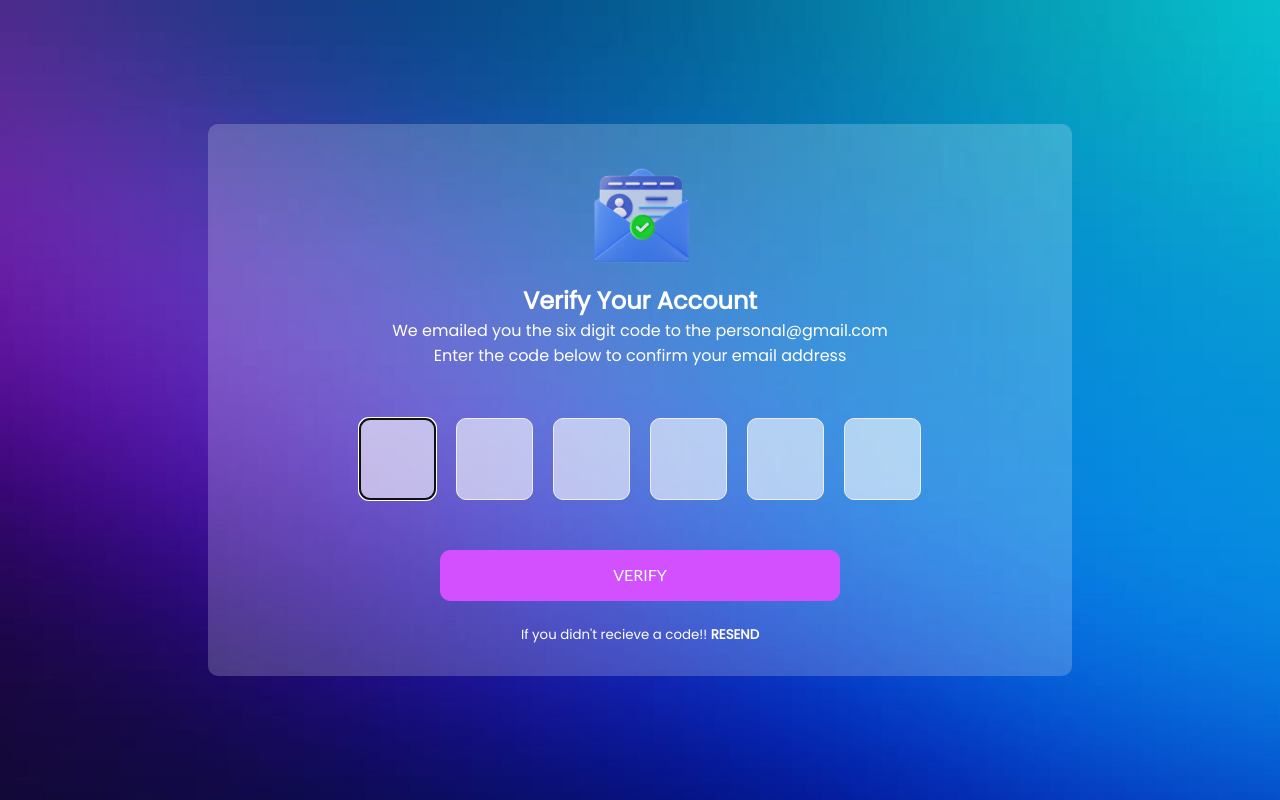
After one commit to Cyrelcab/ClassChat_1.0, a PHP site: page /verification.php in a window 1280 px wide. The commit adds this page. Run offline with PHP 8.4, Linux system fonts and the light colour scheme.

Commit message:
add a verification page

```diff
--- a/style.css
+++ b/style.css
@@ -12,7 +12,7 @@ html::-webkit-scrollbar {
   display: none;
 }
 body {
-  background: url('image/background-color.jpg');
+  background: url("image/background-color.jpg");
   background-size: cover;
   background-repeat: no-repeat;
   font-family: "Poppins", sans-serif;
@@ -36,7 +36,7 @@ body {
 }
 
 /*style for error messages*/
-.error{
+.error {
   display: none;
   background-color: #fde8ec;
   width: 100%;
@@ -45,7 +45,7 @@ body {
   font-size: 14px;
   font-weight: 600;
 }
-.error_exist{
+.error_exist {
   display: none;
   background-color: #fde8ec;
   padding: 10px;
@@ -84,23 +84,110 @@ body {
 /*end of home section*/
 
 /*style for about section*/
-.custom-border-about{
-    border: 2px solid #A401DD;
+.custom-border-about {
+  border: 2px solid #a401dd;
   border-radius: 30px;
 }
-.custom-position{
+.custom-position {
   display: flex;
   justify-content: end;
 }
-.custom-margin-bottom-about{
+.custom-margin-bottom-about {
   margin-bottom: 100px;
   padding-top: 130px;
 }
 /*end of about section*/
 
 /*style for service section*/
-.custom-margin-top-service{
+.custom-margin-top-service {
   margin-bottom: 100px;
   padding-top: 130px;
 }
 /*end of service section*/
+
+/*verification style*/
+.verification-body{
+  height: 100vh;
+  display: flex;
+  align-items: center;
+  justify-content: center;
+  overflow: hidden;
+}
+.container-verify {
+  background-color: rgba(255, 255, 255, 0.2);
+  border-radius: 10px;
+  padding: 30px;
+  max-width: 1000px;
+  text-align: center;
+}
+.container-verify > h2, p, small {
+  color: white;
+}
+
+.code-container {
+  display: flex;
+  align-items: center;
+  justify-content: center;
+  margin: 40px 0;
+}
+
+.code {
+  caret-color: transparent;
+  background-color: rgba(255, 255, 255, 0.6);
+  border-radius: 10px;
+  border: 1px solid #eee;
+  font-size: 30px;
+  font-family: "Lato", sans-serif;
+  width: 75px;
+  height: 80px;
+  margin: 10px;
+  text-align: center;
+  font-weight: 300;
+}
+
+@media (max-width: 600px) {
+  .code-container {
+    flex-wrap: wrap;
+  }
+  .code {
+    font-size: 24px;
+    height: 50px;
+    max-width: 50px;
+    font-size: bold;
+  }
+}
+
+.code::-webkit-outer-spin-button,
+.code::-webkit-inner-spin-button {
+  -webkit-appearance: none;
+}
+
+.code:valid {
+  border: #9861c2;
+  box-shadow: 0 10px 10px -5px rgba(0, 0, 0, 0.25);
+}
+
+.btn-verify {
+  font-family: "Lato", sans-serif;
+  min-width: 400px;
+  display: inline-block;
+  text-align: center;
+  white-space: nowrap;
+  vertical-align: middle;
+  user-select: none;
+  cursor: pointer;
+  border: 1px solid transparent;
+  margin: 0px 0px 20px 0px;
+  padding: 0.775rem 0.75rem;
+  font-size: 1rem;
+  line-height: 1.5;
+  border-radius: 10px;
+  text-transform: uppercase;
+  letter-spacing: 0.7;
+}
+
+.btn-primary-verify {
+  color: #fff;
+  background-color: #D250FF;
+  border-color: #D250FF;
+}
--- /dev/null
+++ b/verification.js
@@ -0,0 +1,14 @@
+const codes = document.querySelectorAll(".code");
+
+codes[0].focus();
+
+codes.forEach((code, idx) => {
+  code.addEventListener("keydown", (e) => {
+    if (e.key >= 0 && e.key <= 9) {
+      codes[idx].value = "";
+      setTimeout(() => codes[idx + 1].focus(), 10);
+    } else if (e.key === "Backspace") {
+      setTimeout(() => codes[idx - 1].focus(), 10);
+    }
+  });
+});
--- /dev/null
+++ b/verification.php
@@ -0,0 +1,44 @@
+<!DOCTYPE html>
+<html lang="en">
+
+<head>
+    <meta charset="UTF-8">
+    <meta name="viewport" content="width=device-width, initial-scale=1.0">
+    <title>Verify Account</title>
+    <link rel="stylesheet" href="style.css" />
+
+
+    <!--font-family "Poppins"-->
+    <link rel="preconnect" href="https://fonts.googleapis.com" />
+    <link rel="preconnect" href="https://fonts.gstatic.com" crossorigin />
+    <link href="https://fonts.googleapis.com/css2?family=Poppins&display=swap" rel="stylesheet" />
+
+</head>
+
+<body class="verification-body">
+    <div class="container-verify">
+        <img src="image/email_verify.png" alt="" width="15%">
+        <h2>Verify Your Account</h2>
+        <p>
+            We emailed you the six digit code to the personal@gmail.com <br />
+            Enter the code below to confirm your email address
+        </p>
+
+        <div class="code-container">
+            <input type="number" class="code" min="0" max="9" required />
+            <input type="number" class="code" min="0" max="9" required />
+            <input type="number" class="code" min="0" max="9" required />
+            <input type="number" class="code" min="0" max="9" required />
+            <input type="number" class="code" min="0" max="9" required />
+            <input type="number" class="code" min="0" max="9" required />
+        </div>
+
+        <div>
+            <button type="button" class="btn-verify btn-primary-verify">Verify</button>
+        </div>
+        <small> If you didn't recieve a code!! <strong>RESEND</strong> </small>
+
+        <script src="verification.js"></script>
+</body>
+
+</html>
```
Also changed, not shown: backend.php (+5 -2 lines), signup_student.php (+26 -10 lines), image/email_verify.png (added). Lines whose indentation alone changed are shown as unchanged.
